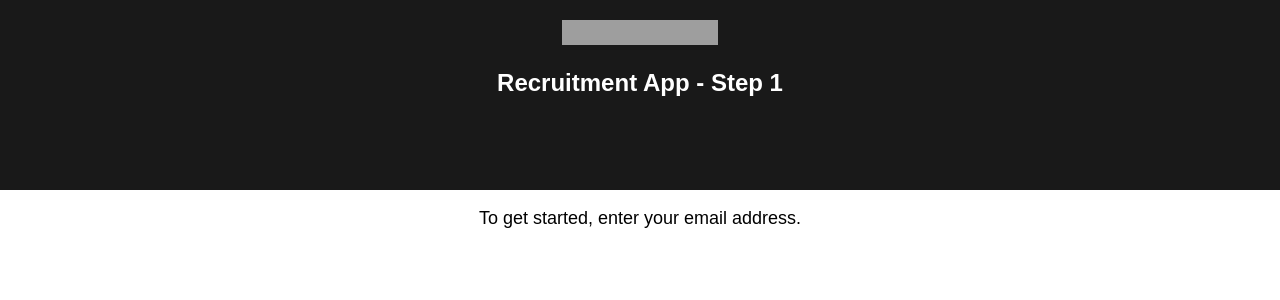
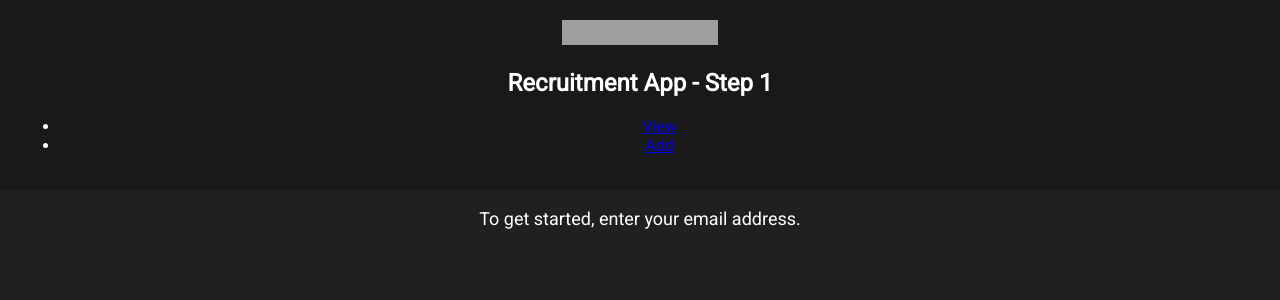
Before and after one commit to robreczarek/clouds-stepone-app, a React (Create React App) app: page / in a window 1280 px wide. Shown: the top 300 px of the page. Built offline with nearby package versions, Linux system fonts and the light colour scheme; grey boxes are pictures that could not be loaded.

Commit message:
added React Router added Components for View and Add pages added .editorconfig file updated CSS to make page fit full height added Roboto font

```diff
--- a/package.json
+++ b/package.json
@@ -1,13 +1,15 @@
 {
   "name": "clouds-stepone-app",
   "version": "0.1.0",
-  "private": true,
+  "private": false,
   "devDependencies": {
     "react-scripts": "0.8.4"
   },
   "dependencies": {
     "react": "^15.4.1",
-    "react-dom": "^15.4.1"
+    "react-bootstrap": "^0.30.7",
+    "react-dom": "^15.4.1",
+    "react-router": "^3.0.0"
   },
   "scripts": {
     "start": "react-scripts start",
--- a/public/index.html
+++ b/public/index.html
@@ -1,6 +1,7 @@
 <!doctype html>
 <html lang="en">
   <head>
+    <title>Recruitment App - Step 1</title>
     <meta charset="utf-8">
     <meta http-equiv="X-UA-Compatible" content="IE=edge">
     <meta name="viewport" content="width=device-width, initial-scale=1, shrink-to-fit=no">
@@ -25,7 +26,7 @@
     <meta name="msapplication-TileImage" content="http://10clouds.com/wp-content/themes/10clouds-theme/dist/images/icons/mstile-144x144.png">
     <meta name="msapplication-config" content="http://10clouds.com/wp-content/themes/10clouds-theme/dist/images/icons/browserconfig.xml">
     <meta name="theme-color" content="#1f1f6b">
-    <title>Recruitment App - Step 1</title>
+    <link href="https://fonts.googleapis.com/css?family=Roboto" rel="stylesheet">
   </head>
   <body>
     <div id="root"></div>
--- /dev/null
+++ b/src/Add.js
@@ -0,0 +1,9 @@
+import React, { Component } from 'react';
+
+class Add extends React.Component {
+  render() {
+    return (<div>Add</div>);
+  }
+}
+
+export default Add;
--- a/src/App.js
+++ b/src/App.js
@@ -1,19 +1,24 @@
 import React, { Component } from 'react';
+import { Link } from 'react-router'
 import logo from './logo.svg';
 import './App.css';
 
-class App extends Component {
+class App extends React.Component {
   render() {
     return (
       <div className="App">
         <div className="App-header">
           <img src={logo} className="App-logo" alt="logo" />
           <h2>Recruitment App - Step 1</h2>
+
+          <ul>
+            <li><Link to="/view">View</Link></li>
+            <li><Link to="/add">Add</Link></li>
+          </ul>
         </div>
         <p className="App-intro">
           To get started, enter your email address.
         </p>
-
       </div>
     );
   }
--- /dev/null
+++ b/src/View.js
@@ -0,0 +1,9 @@
+import React, { Component } from 'react';
+
+class View extends React.Component {
+  render() {
+    return (<div>View</div>);
+  }
+}
+
+export default View;
--- a/src/index.css
+++ b/src/index.css
@@ -1,5 +1,15 @@
+body, html {
+  height: 100%;
+}
 body {
+
   margin: 0;
   padding: 0;
-  font-family: sans-serif;
+  font-family: 'Roboto', sans-serif;
+  color: white;
 }
+
+#root {
+  height: 100%;
+  background: #202020;
+}
--- a/src/index.js
+++ b/src/index.js
@@ -1,9 +1,20 @@
 import React from 'react';
 import ReactDOM from 'react-dom';
+import { browserHistory, hashHistory, IndexRoute, Link, Router, Route } from 'react-router'
 import App from './App';
+import View from './View';
+import Add from './Add';
 import './index.css';
 
 ReactDOM.render(
-  <App />,
+  (
+    <Router history={hashHistory}>
+      <Route path="/" component={App}>
+        <IndexRoute component={App} />
+        <Route path="view" component={View} />
+        <Route path="add" component={Add} />
+      </Route>
+    </Router>
+  ),
   document.getElementById('root')
 );
```
Also changed, not shown: 1 other file (tests, documents, lock files or other folders).
